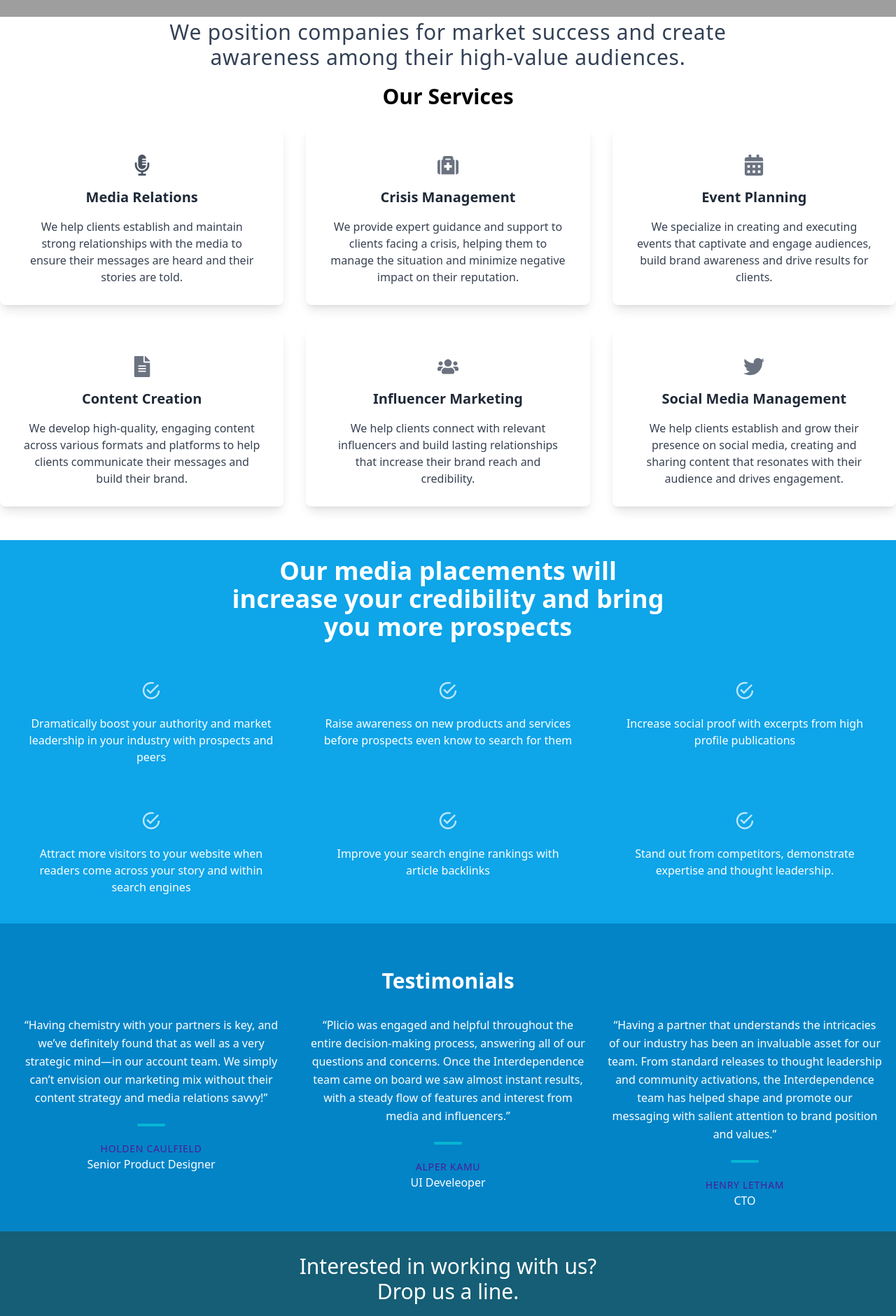
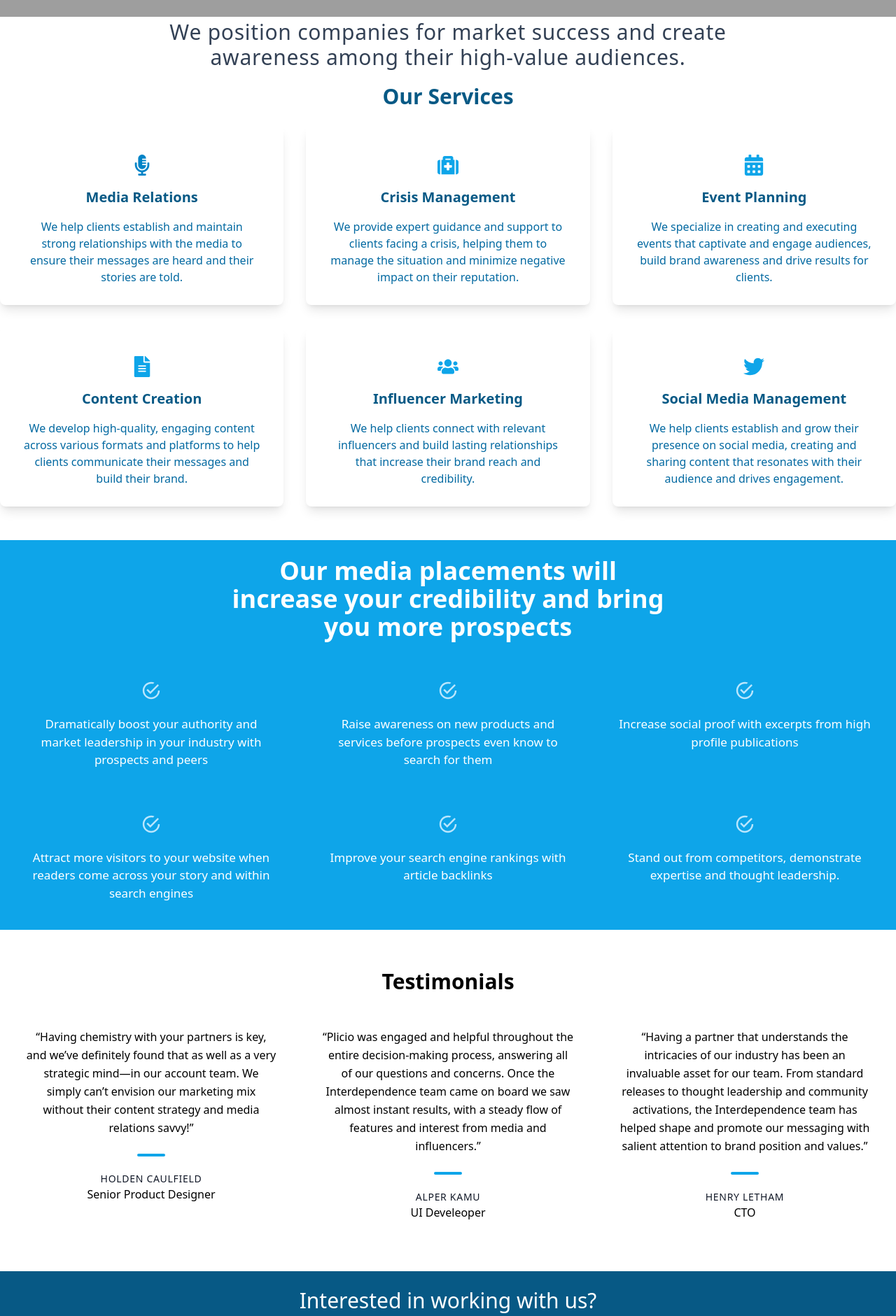
Before and after one commit to appzaib/Pliocio, a Next.js app: page / in a window 1280 px wide. Shown: the part 640-2521 px from the top of the page at 70% size. Built offline with nearby package versions, Linux system fonts and the light colour scheme; grey boxes are pictures that could not be loaded.

Commit message:
Remove Bg  of Testimonials Section

```diff
--- a/pages/index.js
+++ b/pages/index.js
@@ -30,17 +30,19 @@ export default function Home() {
 
       <section class="py-4">
         <div class="container mx-auto">
-          <h2 class="text-3xl font-bold text-center mb-6">Our Services</h2>
+          <h2 class="text-3xl font-bold text-center mb-6 text-sky-800">
+            Our Services
+          </h2>
           <div class="flex flex-wrap -mx-4">
             <div class="w-full md:w-1/3 px-4 mb-8">
               <div class="bg-white h-64 rounded-lg shadow-lg p-8 text-center hover:shadow-xl transition-shadow duration-300 ease-in-out">
                 <div class="flex items-center justify-center h-12 w-12 mx-auto mb-2">
-                  <FaMicrophoneAlt className="text-gray-600 text-3xl" />
+                  <FaMicrophoneAlt className="text-sky-600 text-3xl" />
                 </div>
-                <h3 class="font-bold text-xl text-gray-800 mb-4">
+                <h3 class="font-bold text-xl text-sky-800 mb-4">
                   Media Relations
                 </h3>
-                <p class="text-gray-700 text-base">
+                <p class="text-sky-700 text-base">
                   We help clients establish and maintain strong relationships
                   with the media to ensure their messages are heard and their
                   stories are told.
@@ -50,12 +52,12 @@ export default function Home() {
             <div class="w-full md:w-1/3 px-4 mb-8">
               <div class="bg-white h-64 rounded-lg shadow-lg p-8 text-center hover:shadow-xl transition-shadow duration-300 ease-in-out">
                 <div class="flex items-center justify-center h-12 w-12 mx-auto mb-2">
-                  <FaMedkit className="text-gray-500 text-3xl" />
+                  <FaMedkit className="text-sky-500 text-3xl" />
                 </div>
-                <h3 class="font-bold text-xl text-gray-800 mb-4">
+                <h3 class="font-bold text-xl text-sky-800 mb-4">
                   Crisis Management
                 </h3>
-                <p class="text-gray-700 text-base">
+                <p class="text-sky-700 text-base">
                   We provide expert guidance and support to clients facing a
                   crisis, helping them to manage the situation and minimize
                   negative impact on their reputation.
@@ -65,12 +67,12 @@ export default function Home() {
             <div class="w-full md:w-1/3 px-4 mb-8">
               <div class="bg-white h-64 rounded-lg shadow-lg p-8 text-center hover:shadow-xl transition-shadow duration-300 ease-in-out">
                 <div class="flex items-center justify-center h-12 w-12 mx-auto mb-2">
-                  <FaCalendarAlt className="text-gray-500 text-3xl" />
+                  <FaCalendarAlt className="text-sky-500 text-3xl" />
                 </div>
-                <h3 class="font-bold text-xl text-gray-800 mb-4">
+                <h3 class="font-bold text-xl text-sky-800 mb-4">
                   Event Planning
                 </h3>
-                <p class="text-gray-700 text-base">
+                <p class="text-sky-700 text-base">
                   We specialize in creating and executing events that captivate
                   and engage audiences, build brand awareness and drive results
                   for clients.
@@ -80,12 +82,12 @@ export default function Home() {
             <div class="w-full md:w-1/3 px-4 mb-8">
               <div class="bg-white h-64 rounded-lg shadow-lg p-8 text-center hover:shadow-xl transition-shadow duration-300 ease-in-out">
                 <div class="flex items-center justify-center h-12 w-12 mx-auto mb-2">
-                  <FaFileAlt className="text-gray-500 text-3xl" />
+                  <FaFileAlt className="text-sky-500 text-3xl" />
                 </div>
-                <h3 class="font-bold text-xl text-gray-800 mb-4">
+                <h3 class="font-bold text-xl text-sky-800 mb-4">
                   Content Creation
                 </h3>
-                <p class="text-gray-700 text-base">
+                <p class="text-sky-700 text-base">
                   We develop high-quality, engaging content across various
                   formats and platforms to help clients communicate their
                   messages and build their brand.
@@ -95,12 +97,12 @@ export default function Home() {
             <div class="w-full md:w-1/3 px-4 mb-8">
               <div class="bg-white h-64 rounded-lg shadow-lg p-8 text-center hover:shadow-xl transition-shadow duration-300 ease-in-out">
                 <div class="flex items-center justify-center h-12 w-12 mx-auto mb-2">
-                  <FaUsers className="text-gray-500 text-3xl" />
+                  <FaUsers className="text-sky-500 text-3xl" />
                 </div>
-                <h3 class="font-bold text-xl text-gray-800 mb-4">
+                <h3 class="font-bold text-xl text-sky-800 mb-4">
                   Influencer Marketing
                 </h3>
-                <p class="text-gray-700 text-base">
+                <p class="text-sky-700 text-base">
                   We help clients connect with relevant influencers and build
                   lasting relationships that increase their brand reach and
                   credibility.
@@ -110,12 +112,12 @@ export default function Home() {
             <div class="w-full md:w-1/3 px-4 mb-8">
               <div class="bg-white h-64 rounded-lg shadow-lg p-8 text-center hover:shadow-xl transition-shadow duration-300 ease-in-out">
                 <div class="flex items-center justify-center h-12 w-12 mx-auto mb-2">
-                  <FaTwitter className="text-gray-500 text-3xl" />
+                  <FaTwitter className="text-sky-500 text-3xl" />
                 </div>
-                <h3 class="font-bold text-xl text-gray-800 mb-4">
+                <h3 class="font-bold text-xl text-sky-800 mb-4">
                   Social Media Management
                 </h3>
-                <p class="text-gray-700 text-base">
+                <p class="text-sky-700 text-base">
                   We help clients establish and grow their presence on social
                   media, creating and sharing content that resonates with their
                   audience and drives engagement.
@@ -138,7 +140,7 @@ export default function Home() {
                 <IoMdCheckmarkCircleOutline />
               </div>
               <div className="flex-grow">
-                <h2 className="text-white text-base font-medium">
+                <h2 className="text-white text-[17px] font-medium">
                   Dramatically boost your authority and market leadership in
                   your industry with prospects and peers
                 </h2>
@@ -149,7 +151,7 @@ export default function Home() {
                 <IoMdCheckmarkCircleOutline />
               </div>
               <div className="flex-grow">
-                <h2 className="text-white text-base font-medium">
+                <h2 className="text-white text-[17px] font-medium">
                   Raise awareness on new products and services before prospects
                   even know to search for them
                 </h2>
@@ -160,7 +162,7 @@ export default function Home() {
                 <IoMdCheckmarkCircleOutline />
               </div>
               <div className="flex-grow">
-                <h2 className="text-white text-base font-medium">
+                <h2 className="text-white text-[17px] font-medium">
                   Increase social proof with excerpts from high profile
                   publications
                 </h2>
@@ -171,7 +173,7 @@ export default function Home() {
                 <IoMdCheckmarkCircleOutline />
               </div>
               <div className="flex-grow">
-                <h2 className="text-white text-base font-medium">
+                <h2 className="text-white text-[17px] font-medium">
                   Attract more visitors to your website when readers come across
                   your story and within search engines
                 </h2>
@@ -182,7 +184,7 @@ export default function Home() {
                 <IoMdCheckmarkCircleOutline />
               </div>
               <div className="flex-grow">
-                <h2 className="text-white text-base font-medium">
+                <h2 className="text-white text-[17px] font-medium">
                   Improve your search engine rankings with article backlinks
                 </h2>
               </div>
@@ -192,7 +194,7 @@ export default function Home() {
                 <IoMdCheckmarkCircleOutline />
               </div>
               <div className="flex-grow">
-                <h2 className="text-white text-base font-medium">
+                <h2 className="text-white text-[17px] font-medium">
                   Stand out from competitors, demonstrate expertise and thought
                   leadership.
                 </h2>
@@ -201,13 +203,14 @@ export default function Home() {
           </div>
         </div>
       </section>
-      <section className="text-white bg-sky-600">
-        <div className="container px-5 py-8 mx-auto">
-          <h2 className="text-center text-3xl font-semibold py-8">
+
+      <section>
+        <div className="container px-5 py-14 mx-auto">
+          <h2 className="text-center text-3xl font-semibold pb-8">
             Testimonials
           </h2>
           <div className="flex flex-wrap -m-4">
-            <div className="lg:w-1/3 lg:mb-0 mb-6 p-4">
+            <div className="lg:w-1/3 lg:mb-0 mb-6 p-8">
               <div className="h-full text-center">
                 <p className="leading-relaxed">
                   “Having chemistry with your partners is key, and we’ve
@@ -215,14 +218,14 @@ export default function Home() {
                   account team. We simply can’t envision our marketing mix
                   without their content strategy and media relations savvy!”
                 </p>
-                <span className="inline-block h-1 w-10 rounded bg-cyan-500 mt-6 mb-4"></span>
-                <h2 className="text-violet-900 font-medium title-font tracking-wider text-sm">
+                <span className="inline-block h-1 w-10 rounded bg-sky-500 mt-6 mb-4"></span>
+                <h2 className="text-gray-900 font-medium title-font tracking-wider text-sm">
                   HOLDEN CAULFIELD
                 </h2>
-                <p className="text-white">Senior Product Designer</p>
+                <p className="">Senior Product Designer</p>
               </div>
             </div>
-            <div className="lg:w-1/3 lg:mb-0 mb-6 p-4">
+            <div className="lg:w-1/3 lg:mb-0 mb-6 p-8">
               <div className="h-full text-center">
                 <p className="leading-relaxed">
                   “Plicio was engaged and helpful throughout the entire
@@ -231,14 +234,14 @@ export default function Home() {
                   almost instant results, with a steady flow of features and
                   interest from media and influencers.”
                 </p>
-                <span className="inline-block h-1 w-10 rounded bg-cyan-500 mt-6 mb-4"></span>
-                <h2 className="text-violet-900 font-medium title-font tracking-wider text-sm">
+                <span className="inline-block h-1 w-10 rounded bg-sky-500 mt-6 mb-4"></span>
+                <h2 className="text-gray-900 font-medium title-font tracking-wider text-sm">
                   ALPER KAMU
                 </h2>
-                <p className="text-white">UI Develeoper</p>
+                <p className="">UI Develeoper</p>
               </div>
             </div>
-            <div className="lg:w-1/3 lg:mb-0 p-4">
+            <div className="lg:w-1/3 lg:mb-0 p-8">
               <div className="h-full text-center">
                 <p className="leading-relaxed">
                   “Having a partner that understands the intricacies of our
@@ -248,18 +251,18 @@ export default function Home() {
                   promote our messaging with salient attention to brand position
                   and values.”
                 </p>
-                <span className="inline-block h-1 w-10 rounded bg-cyan-500 mt-6 mb-4"></span>
-                <h2 className="text-violet-900 font-medium title-font tracking-wider text-sm">
+                <span className="inline-block h-1 w-10 rounded bg-sky-500 mt-6 mb-4"></span>
+                <h2 className="text-gray-900 font-medium title-font tracking-wider text-sm">
                   HENRY LETHAM
                 </h2>
-                <p className="text-white">CTO</p>
+                <p className="">CTO</p>
               </div>
             </div>
           </div>
         </div>
       </section>
-      <section id="contact" className="text-white bg-cyan-800 relative">
-        <div className="container px-5 py-8 mx-auto">
+      <section id="contact" className="text-white bg-sky-800 relative">
+        <div className="container px-5 py-6 mx-auto">
           <div className="flex flex-col text-center w-full mb-8">
             <h1 className="sm:text-3xl text-2xl font-medium title-font mb-1 text-white">
               Interested in working with us? <br /> Drop us a line.
@@ -279,7 +282,7 @@ export default function Home() {
                     type="text"
                     id="name"
                     name="name"
-                    className="w-full bg-gray-100 bg-opacity-50 rounded border border-gray-300 focus:border-cyan-500 focus:bg-cyan-100 focus:ring-2 focus:ring-cyan-200 text-base outline-none text-gray-700 py-1 px-3 leading-8 transition-colors duration-200 ease-in-out"
+                    className="w-full bg-gray-100 bg-opacity-50 rounded border border-gray-300 focus:border-sky-500 focus:bg-sky-100 focus:ring-2 focus:ring-sky-200 text-base outline-none text-gray-700 py-1 px-3 leading-8 transition-colors duration-200 ease-in-out"
                   />
                 </div>
               </div>
@@ -295,7 +298,7 @@ export default function Home() {
                     type="email"
                     id="email"
                     name="email"
-                    className="w-full bg-gray-100 bg-opacity-50 rounded border border-gray-300 focus:border-cyan-500 focus:bg-cyan-100 focus:ring-2 focus:ring-cyan-200 text-base outline-none text-gray-700 py-1 px-3 leading-8 transition-colors duration-200 ease-in-out"
+                    className="w-full bg-gray-100 bg-opacity-50 rounded border border-gray-300 focus:border-sky-500 focus:bg-sky-100 focus:ring-2 focus:ring-sky-200 text-base outline-none text-gray-700 py-1 px-3 leading-8 transition-colors duration-200 ease-in-out"
                   />
                 </div>
               </div>
@@ -311,7 +314,7 @@ export default function Home() {
                     type="tel"
                     id="email"
                     name="email"
-                    className="w-full bg-gray-100 bg-opacity-50 rounded border border-gray-300 focus:border-cyan-500 focus:bg-cyan-100 focus:ring-2 focus:ring-cyan-200 text-base outline-none text-gray-700 py-1 px-3 leading-8 transition-colors duration-200 ease-in-out"
+                    className="w-full bg-gray-100 bg-opacity-50 rounded border border-gray-300 focus:border-sky-500 focus:bg-sky-100 focus:ring-2 focus:ring-sky-200 text-base outline-none text-gray-700 py-1 px-3 leading-8 transition-colors duration-200 ease-in-out"
                   />
                 </div>
               </div>
@@ -326,12 +329,12 @@ export default function Home() {
                   <textarea
                     id="message"
                     name="message"
-                    className="w-full bg-gray-100 bg-opacity-50 rounded border border-gray-300 focus:border-cyan-500 focus:bg-cyan-100 focus:ring-2 focus:ring-cyan-200 h-16 text-base outline-none text-gray-700 py-1 px-3 resize-none leading-6 transition-colors duration-200 ease-in-out"
+                    className="w-full bg-gray-100 bg-opacity-50 rounded border border-gray-300 focus:border-sky-500 focus:bg-sky-100 focus:ring-2 focus:ring-sky-200 h-16 text-base outline-none text-gray-700 py-1 px-3 resize-none leading-6 transition-colors duration-200 ease-in-out"
                   ></textarea>
                 </div>
               </div>
               <div className="p-2 w-full">
-                <button className="flex mx-auto text-white bg-cyan-500 border-0 py-2 px-8 focus:outline-none hover:bg-cyan-600 rounded text-lg">
+                <button className="flex mx-auto text-white bg-sky-500 border-0 py-2 px-8 focus:outline-none hover:bg-sky-600 rounded text-lg">
                   GET STARTED
                 </button>
               </div>
```
